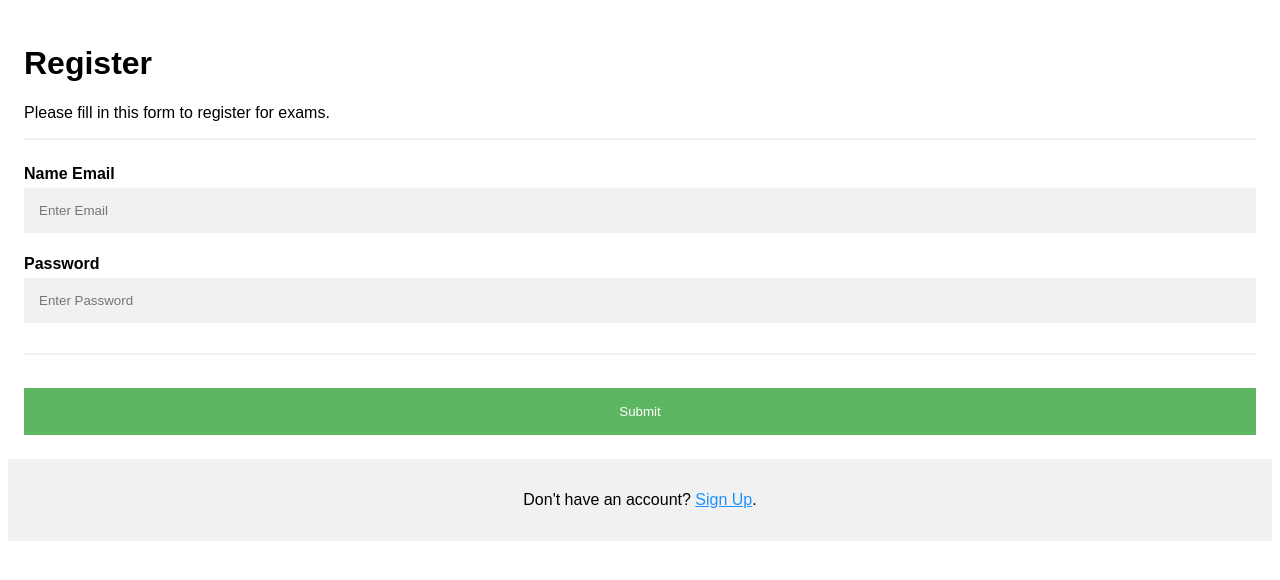
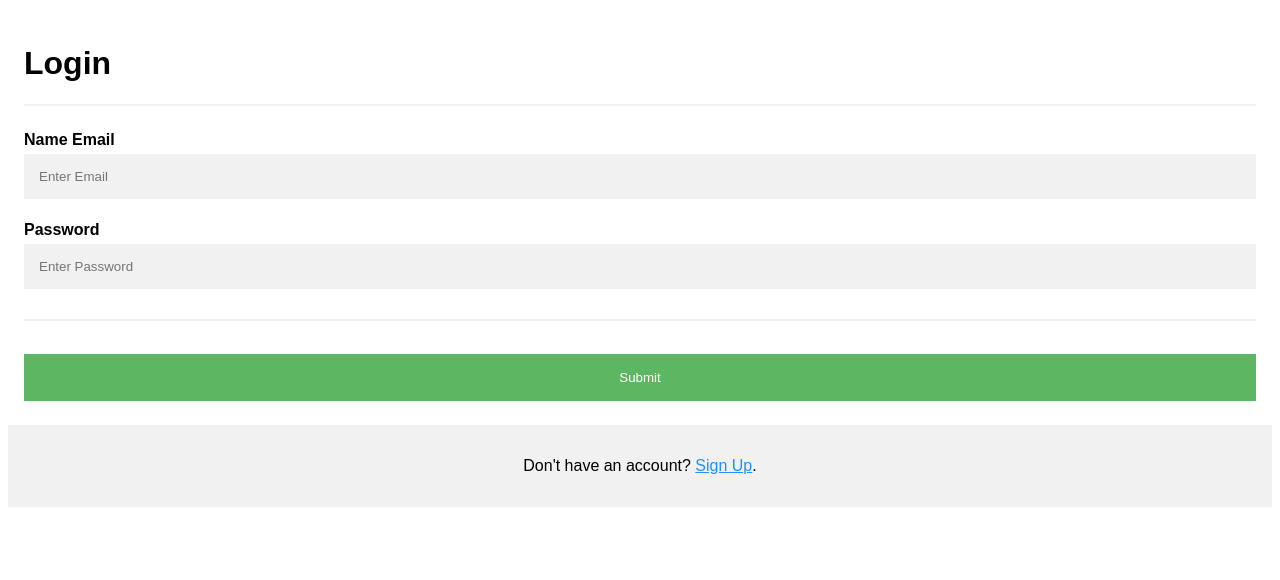
Before and after one commit to vikrammood/Lap-Project, a PHP site: page /login.php in a window 1280 px wide. Shown: the top 580 px of the page. Run offline with PHP 8.4, Linux system fonts and the light colour scheme.

Commit message:
Update login.php

```diff
--- a/login.php
+++ b/login.php
@@ -70,8 +70,7 @@ a {
 
 <form method="post" enctype="multipart/form-data" action="sample.php" target="_blank">
   <div class="container">
-    <h1>Register</h1>
-    <p>Please fill in this form to register for exams.</p>
+    <h1>Login</h1>
     <hr>
 	<label for="name"><b>Name</b></label>
     <label for="email"><b>Email</b></label>
```
